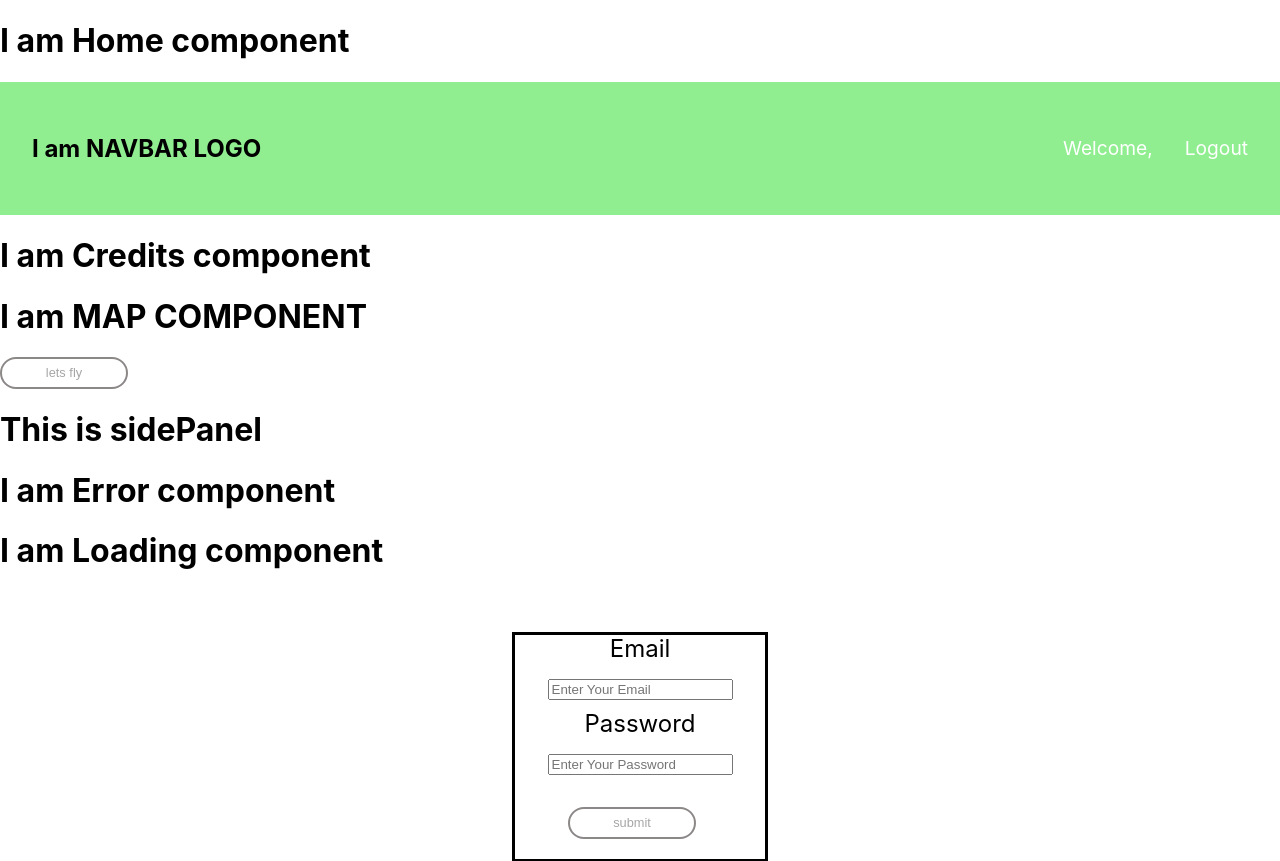
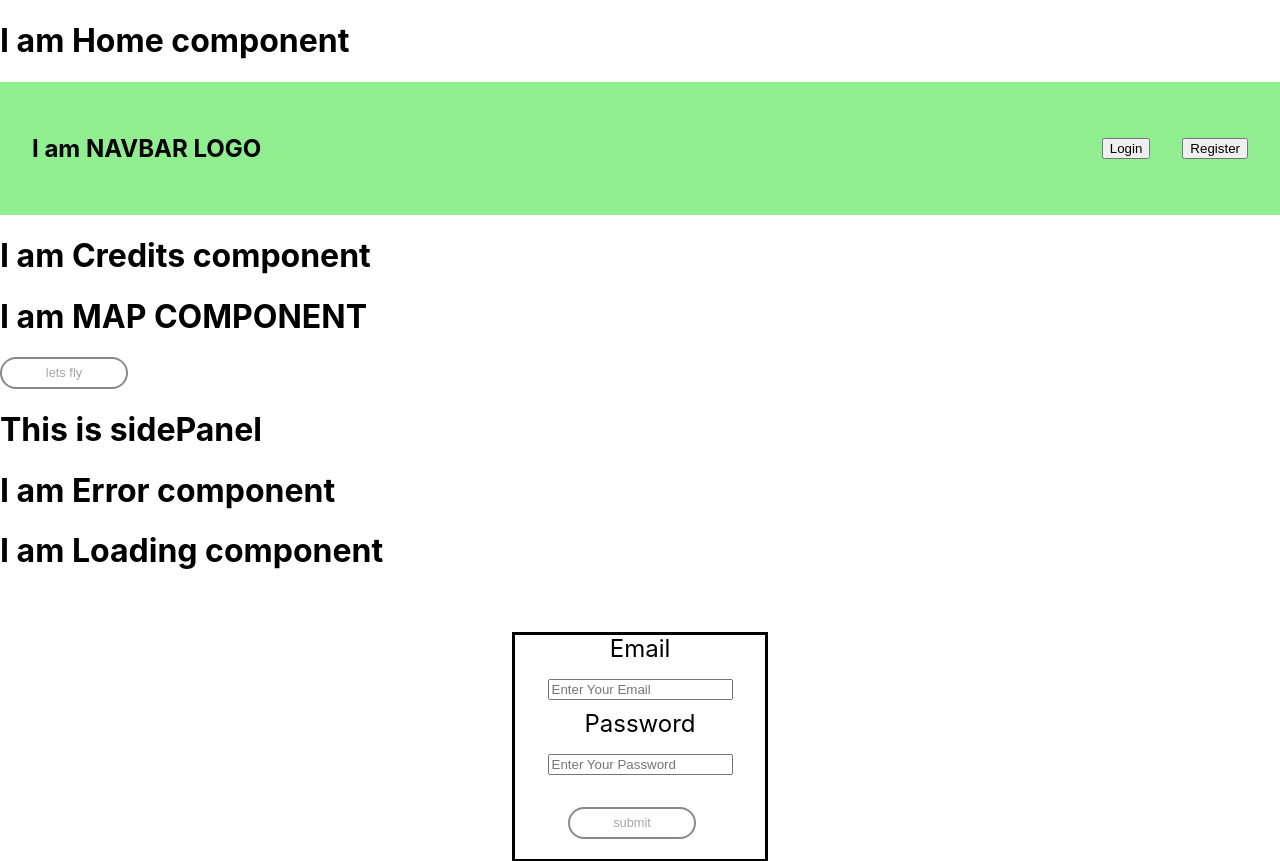
Before and after one commit to defsax/fly-fi, a React (Create React App) app in the folder frontend/: page /home in a window 1280 px wide. Shown: the top 861 px of the page. Built offline with nearby package versions, Linux system fonts and the light colour scheme; no server answers.

Commit message:
Got sign in and out functions kind of working.

```diff
--- a/frontend/src/components/home/Nav.jsx
+++ b/frontend/src/components/home/Nav.jsx
@@ -14,11 +14,11 @@ export default function Nav(props) {
       <ul className="nav-items">
 
         <li className="nav-menu">
-          <Link className="nav-link"> Welcome, {props.username}</Link>
+          <p className= "nav-link">Welcome, {props.username}</p>
         </li>
 
-        <li className="nav-menu" onClick={props.onClick}>
-          <Link to="/logout" className="nav-link">Logout</Link>
+        <li className="nav-menu" onClick={props.logout}>
+          <button className= "nav-link">Logout</button>
         </li>
 
       </ul>
@@ -29,13 +29,18 @@ export default function Nav(props) {
         <ul className="nav-items">
 
           <li className="nav-menu" onClick={props.onClick}>
-            <Link to="/login" className="nav-link">Login</Link>
-            {/* <a className="nav-link" href="www.google.ca" > Login</a> */}
+            <button>
+              Login
+              {/* onclick, load sign in component using custom hook */}
+            </button>
           </li>
 
           <li className="nav-menu" onClick={props.onClick}>
-            <Link className="nav-link" to="/user">Register</Link>
-            {/* <a className="nav-link" href="www.google.ca"> Register</a> */}
+            <button>
+              Register
+            {/* onclick, load register component using custom hook */}
+            </button>
+
           </li>
 
         </ul>
--- a/frontend/src/components/home/index.jsx
+++ b/frontend/src/components/home/index.jsx
@@ -12,28 +12,30 @@ export default function Home() {
 
 
   const [ currentUser, setCurrentUser ] = useState({
-    isLoggedIn: true,
-    user: {
-
-    }});
+    isLoggedIn: false,
+    user: { }
+  });
 
   const handleLogin = (data) => {
+
+    const userObj = data.data.user;
+    console.log('handleLogin', data);
+
     setCurrentUser({
       isLoggedIn: true,
-      user: data
-    })
+      user: userObj
+    });
   }
   const handleLogout = () => {
     setCurrentUser({
-    isLoggedIn: false,
-    user: {}
-    })
+      isLoggedIn: false,
+      user: {}
+    });
   }
   const loginStatus = () => {
     axios.get('/logged_in', {withCredentials: true})
     .then(response => {
       if (response.data.logged_in) {
-        console.log("loginStatus: logged in.");
         handleLogin(response);
       } else {
         console.log("loginStatus: logged out.");
@@ -42,7 +44,16 @@ export default function Home() {
     })
     .catch(error => console.log('API errors:', error))
   }
+  const logUserOut = () =>{
+    axios.delete('/logout', {withCredentials: true})
+    .then(response => {
+      loginStatus();
+      console.log(response);
+    })
+    .catch(error => console.log('API errors:', error))
+  };
 
+  //check loginstatus when page loads
   useEffect(() => {
     loginStatus();
   }, []);
@@ -53,7 +64,8 @@ export default function Home() {
       <h1>I am Home component</h1>
 
       <Nav
-        isloggedin={currentUser.isLoggedIn ? 1 : 0}handleLogout={handleLogout}
+        isloggedin={currentUser.isLoggedIn ? 1 : 0}
+        logout={logUserOut}
         username={currentUser.user.name}
       />
       <Credits />
--- a/frontend/src/components/home/sidePanel/Login.jsx
+++ b/frontend/src/components/home/sidePanel/Login.jsx
@@ -1,5 +1,4 @@
 import React, { useState } from "react";
-import { Link } from "react-router-dom";
 import axios from "axios";
 import Form from "react-bootstrap/Form";
 import Button from "../../Button";
@@ -12,7 +11,6 @@ export default function Login(props) {
   const { handleLogin } = props;
 
   function validateForm() {
-    //console.log(email, password)
     return email.length > 0 && password.length > 0;
   }
 
@@ -20,9 +18,8 @@ export default function Login(props) {
     event.preventDefault();
     axios.post('/login', {user: {email: email, password: password}}, {withCredentials: true})
     .then(response => {
-      console.log("logged in: ",response);
-      handleLogin(response.data.user);
-      localStorage.setItem('user', response.data);
+      console.log("logged in: ", response);
+      handleLogin(response);
     })
     .catch((error) => {
       console.log("logging in error: ", error);
--- a/frontend/src/components/home/sidePanel/Register.jsx
+++ b/frontend/src/components/home/sidePanel/Register.jsx
@@ -41,6 +41,7 @@ export default function Register() {
 
   async function handleSubmit(event) {
     event.preventDefault();
+
     axios.post('/user', {user: {name: fields.name, email: fields.email, phone: fields.phoneNumber, password: fields.password}})
     .then(response => {
       //setNewUser
```
Also changed, not shown: 2 other files (tests, documents, lock files or other folders).
